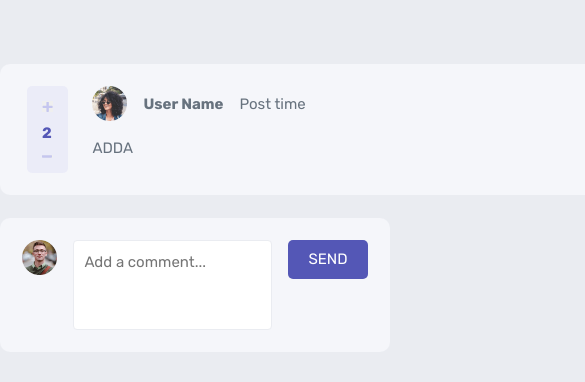
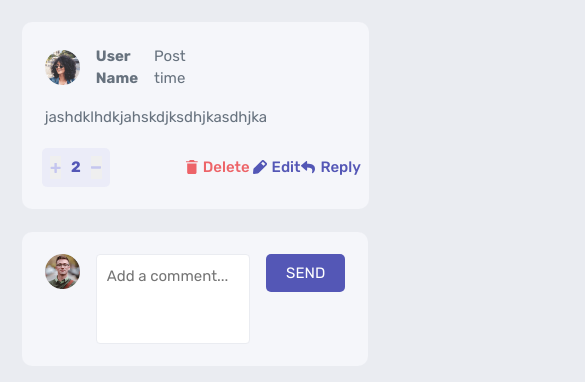
Before and after one commit to DuCostaBrito/html-css-javascript-intermediate, a plain HTML site: page interactive-comments-section-main/index.html in a window 390 px wide. Shown: the top 382 px of the page, 585 px wide, since content can reach past the window. Drawn offline with Linux system fonts and the light colour scheme.

Commit message:
front done

```diff
--- a/interactive-comments-section-main/index.html
+++ b/interactive-comments-section-main/index.html
@@ -28,12 +28,12 @@
             <small class="post-time">Post time</small>
           </div>
           <div class="flex | comment-buttons">
-            <button class="flex fc-500 fw-semi-bold hidden | delete-button"><img src="images/icon-delete.svg" alt=""> <span>Delete</span></button>
-            <button class="flex fc-600 fw-semi-bold hidden | edit-button"><img src="images/icon-edit.svg" alt=""> <span>Edit</span></button>
+            <button class="flex fc-500 fw-semi-bold  | delete-button"><img src="images/icon-delete.svg" alt=""> <span>Delete</span></button>
+            <button class="flex fc-600 fw-semi-bold  | edit-button"><img src="images/icon-edit.svg" alt=""> <span>Edit</span></button>
             <button class="flex fc-600 fw-semi-bold | reply-button"><img src="images/icon-reply.svg" alt=""> <span>Reply</span></button>
           </div>
         </div>
-        <div class="comment">ADDA</div>
+        <div class="comment">jashdklhdkjahskdjksdhjkasdhjka</div>
       </div>
     </div>
   </div>
--- a/interactive-comments-section-main/style.css
+++ b/interactive-comments-section-main/style.css
@@ -100,13 +100,14 @@ body {
     font-size: var(--fs-500);
     font-weight: var(--fw-regular);
     color: var(--color-neutral-600);
+    padding: 1.4rem;
 }
 
 #comments-container {
     display: grid;
     width: 100%;
     place-items: center;
-    padding-top: 4rem;
+
 }
 
 /* comment card styling */
@@ -115,11 +116,11 @@ body {
     padding: 1.4rem;
     grid-template-columns: 50px 1fr;
     gap: 20px;
-    width: 750px;
+    width: 100%;
+    max-width: 750px;
     background-color: var(--color-neutral-100);
     align-items: start;
     border-radius: 10px;
-    word-break: break-word;
     margin-bottom: 1.4rem;
 }
 
@@ -130,6 +131,25 @@ body {
     gap: 10px;
     border-radius: 5px;
     margin: 0 auto;
+}
+
+@media (max-width: 30em){
+    .comment-card{
+        display: flex;
+        flex-direction: column-reverse;
+    }
+
+    .score{
+        position: relative;
+        display: flex !important;
+        padding: 8px;
+        right: 120px;
+    }
+
+    .comment-buttons{
+        position: relative;
+        top: 100px;
+    }
 }
 
 .comment-section {
@@ -163,6 +183,11 @@ body {
     background: none;
 }
 
+
+
+.comment{
+    word-break: break-word;
+}
 
 
 /* my-comment card */
```
